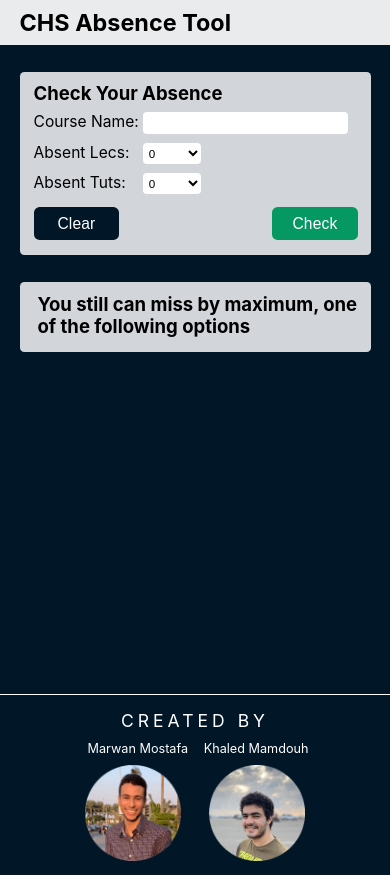
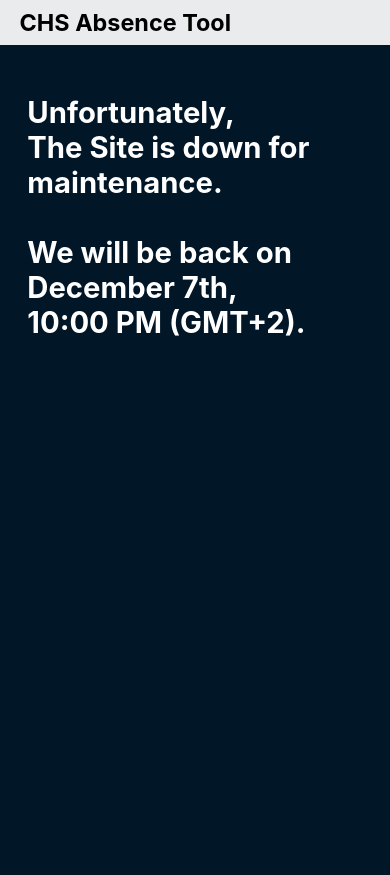
Before and after one commit to Marwan-9/absence-tracking-site, a PHP site: page / in a window 390 px wide. After the commit the page ends 336 px from the top, so only its background shows below. Run offline with PHP 8.4, Linux system fonts and the light colour scheme.

Commit message:
Putting Site Down

```diff
--- a/Styles.css
+++ b/Styles.css
@@ -717,6 +717,25 @@ option:hover{
     from { width: 0; height:0;}
   }
 
+  /*=================================================Site Down========================================================*/
+
+  .siteDown{
+
+    color:white;
+    margin: 4vw 2vw 2vw 10vw;
+    font-size: 3vw;
+  }
+
+  @media only screen and (max-width: 1024px) {
+    .siteDown{
+
+        color:white;
+        margin: 13vw 2vw 2vw 7vw;
+        font-size: 7.5vw;
+      }
+
+}
+
 /*
   @media (any-pointer: fine){
     @media only screen and (max-width: 600px) {
--- a/index.html
+++ b/index.html
@@ -32,153 +32,12 @@
 <body id="body">
     <div id="TopBar">
             <p id="TopBarTitle"> <a href="index.html">CHS Absence Tool</a></p>
-            <div id="fisrtDiv" class="Panel">
-              <div id="fisrtDivContent" class="PanelsContent">
-                <p id="Title1" class="Title">Check Your Absence</p>
-                <form action="" method="post" id="actionForm" class="Form" target="frame" autocomplete="off">
-                  <div style="display:flex;" class="fieldsDiv">
-                    <label for="courseName" class="labelStyle">Course Name: </label>
-
-                    <ul class="list" id="list"></ul>
-
-                    <input type="text" id="courseNameTextBox" name="courseName" class="textBoxStyle" list="cousreList">
 
 
-
-                  </div>
-
-
-                  <div style="display:flex;" class="fieldsDiv">
-                    <label for="lecsNo" class="labelStyle">Absent Lecs: </label>
-                    <select type="text" id="lecsNoTextBox" name="lecsNo" class="textBoxStyle">
-                      <option value="0">0</option>
-                      <option value="1">1</option>
-                      <option value="2">2</option>
-                      <option value="3">3</option>
-                      <option value="4">4</option>
-                      <option value="5">5</option>
-                      <option value="6">6</option>
-                    </select>
-                  </div>
-
-
-                  <div style="display:flex;" class="fieldsDiv">
-                    <label for="tutsNo" class="labelStyle">Absent Tuts:</label>
-
-                    <select type="text" id="tutsNoTextBox" name="tutsNo" class="textBoxStyle">
-                      <option value="0">0</option>
-                      <option value="1">1</option>
-                      <option value="2">2</option>
-                      <option value="3">3</option>
-                      <option value="4">4</option>
-                      <option value="5">5</option>
-                      <option value="6">6</option>
-                      <option value="7">7</option>
-                      <option value="8">8</option>
-                      <option value="9">9</option>
-                      <option value="10">10</option>
-                    </select>
-                  </div>
-
-                    <input type="button" value="Clear" id="clearButton" class="buttonStyle">
-                    <input type="button" value="Check" id="checkButton" class="buttonStyle">
-
-                  </form>
-              </div>
-            </div>
-
-            <div id="secondDiv" class="Panel">
-
-              <div id=secondDivContent class="PanelsContent">
-                  <p id="Title2" class="Title">You still can miss by maximum, one of the following options</p>
-                  <div class="outputDiv" style="background-color: #F4F5F6;">2 Lectures and 5 Tutorials</div>
-                  <div class="outputDiv" style="background-color: #bababf;">2 Lectures and 5 Tutorials</div>
-                  <div class="outputDiv" style="background-color: #F4F5F6;">2 Lectures and 5 Tutorials</div>
-                  <div class="outputDiv" style="background-color: #bababf;">2 Lectures and 5 Tutorials</div>
-                  <div class="outputDiv" style="background-color: #F4F5F6;">2 Lectures and 5 Tutorials</div>
-                  <div class="outputDiv" style="background-color: #bababf;">2 Lectures and 5 Tutorials</div>
-                  <div class="outputDiv" style="background-color: #F4F5F6;">2 Lectures and 5 Tutorials</div>
-
-
-                 <div> <p class="WarningLabel"> Condtion: No Warnings </p></div>
-              </div>
-           </div>
-
-            <div id="thirdDiv" class="Panel">
-                <div id="thirdDivContent" class="PanelsContent">
-                   <p id="Title3" class="Title">You Have Chosen</p>
-                    <form action="" method="post" id="errorForm" class="Form" target="frame">
-
-                      <div style="display:flex;" class="fieldsDiv">
-                          <label for="codeError" class="labelStyle" id="codeErrorLabel">Code:</label>
-                          <input type="text" id="codeErrorTextBox" name="codeError" class="textBoxStyle" readonly>
-
-                          <label for="crdsError" class="labelStyle" id="crdsErrorLabel">Credits: </label>
-                          <input type="text" id="crdsErrorTextBox" name="crdsError" class="textBoxStyle" readonly>
-                      </div>
-
-                      <div style="display:flex;" class="fieldsDiv">
-                          <label for="courseNameError" class="labelStyle" id="courseNameErrorLabel">Course Name: </label>
-                          <input type="text" id="courseNameErrorTextBox" name="courseNameError" class="textBoxStyle" readonly>
-                     </div>
-
-                      <!--<input type="submit" value="Report" id="ErrorButton" class="buttonStyle">--->
-                    </form>
-                </div>
-            </div>
-            <!--
-            <div class="TandCInner" id="TandCInner">
-                <p class="TandC_header">
-                  Terms and Condtions
-                </p>
-
-                <p class="TandC_content"> CHS Absence Tool is an online service that allows credit hours engineering students
-                  in Cairo University to check and track their absence in the college throughout the semester,
-                  to help them avoid deprivation from any course.  </p>
-
-                <p class="TandC_content"> 1. This is a non-official site and has no relation to
-                  “Cairo University Main Administration” or “Cairo University Faculty of Engineering Administration”,
-                   it is completely created by students in the mentioned college, depending on informal information from administration.”</p>
-
-                <p class="TandC_content"> 2. The service only works for “Cairo University Faculty of Engineering, Credit Hours System”,
-                  and it is not designed to check absence of any other college, institute,
-                  or even mainstream section in “Cairo University Faculty of Engineering”. </p>
-
-                <p class="TandC_content"> 3. This is a non-profit website, and it is totally free;
-                  you will not be asked to pay anything while using the site. </p>
-
-                  <p class="TandC_content"> 4. This is an open-source project, anyone is licensed to clone the same idea,
-                    design, and code files for any purpose, provided referring to the original creators of this project,
-                    <a href= "https://github.com/Marwan-9/absence-tracking-site" style="color:#3366CC; cursor: pointer;" id="openSourceLink">click here</a> to access the files. </p>
-
-                   <button class="buttonStyle acceptButton"><span class="buttonText">Agree</span></button>
-
-            </div>-->
-
-
-      </div>
-
-
-
-      <div class="footerDiv">
-        <div class="HeaderDiv">
-              <p class="headerText">CREATED BY</p>
-        </div>
-        <div class="textDiv">
-              <p class="text" id="maText">Marwan Mostafa</p>
-              <p class="text" id= "khText">Khaled Mamdouh</p>
-        </div>
-        <div class="imgDiv">
-              <div class="hoverDiv">
-              <img src="ma.png" class="img">
-              </div>
-              <div class="hoverDiv">
-              <img src="kh.png" class="img">
-              </div>
-        </div>
-      </div>
-      <iframe name="frame" style="display: none;"></iframe>
-
+    </div>
+    <h1 class="siteDown">
+      Unfortunately,<br> The Site is down for maintenance.<br><br> We will be back on December 7th, <br> 10:00 PM (GMT+2).
+      </h1>
 
 </body>
 
```
Also changed, not shown: index2.html (added, +187 -0 lines).
